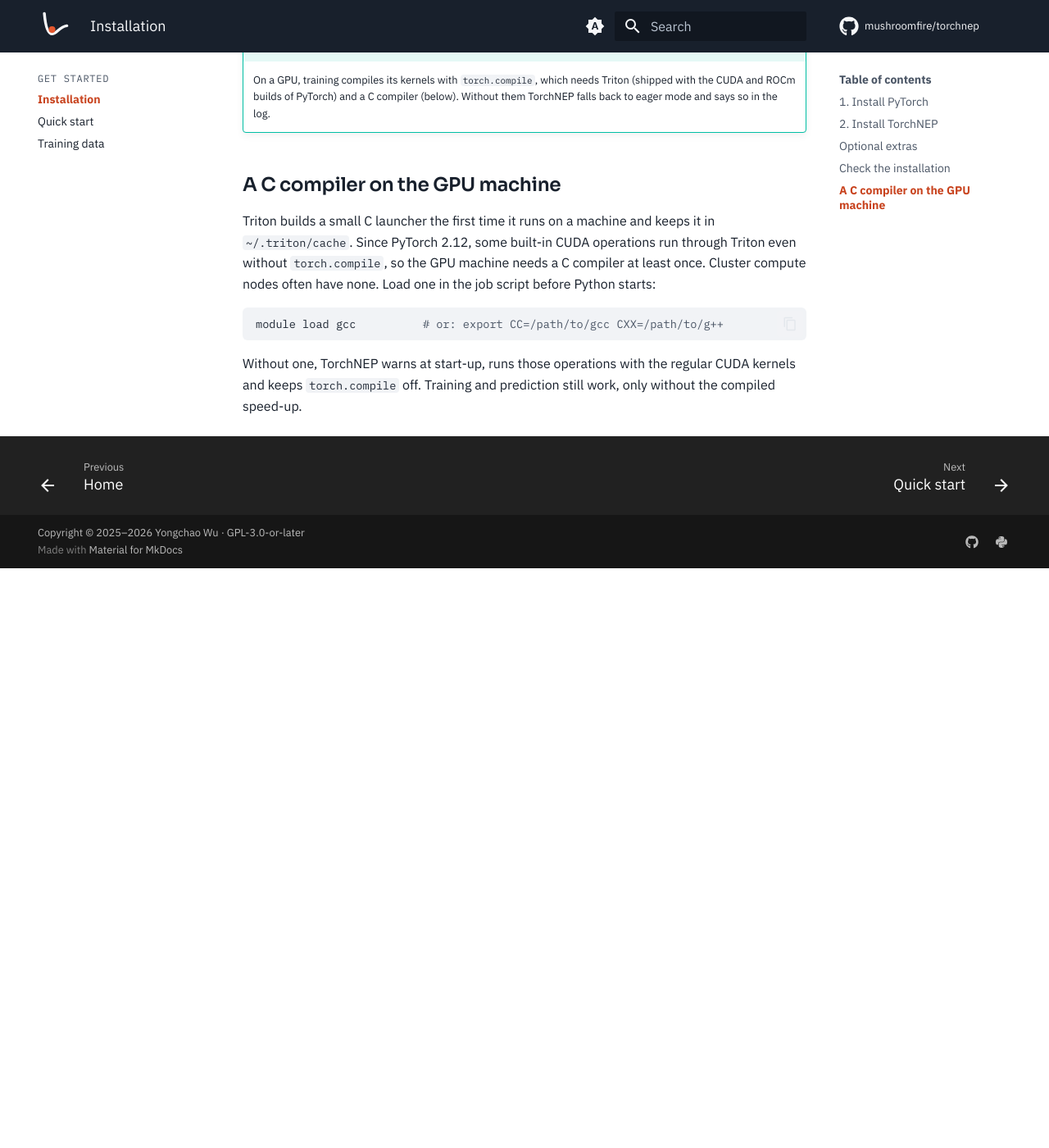
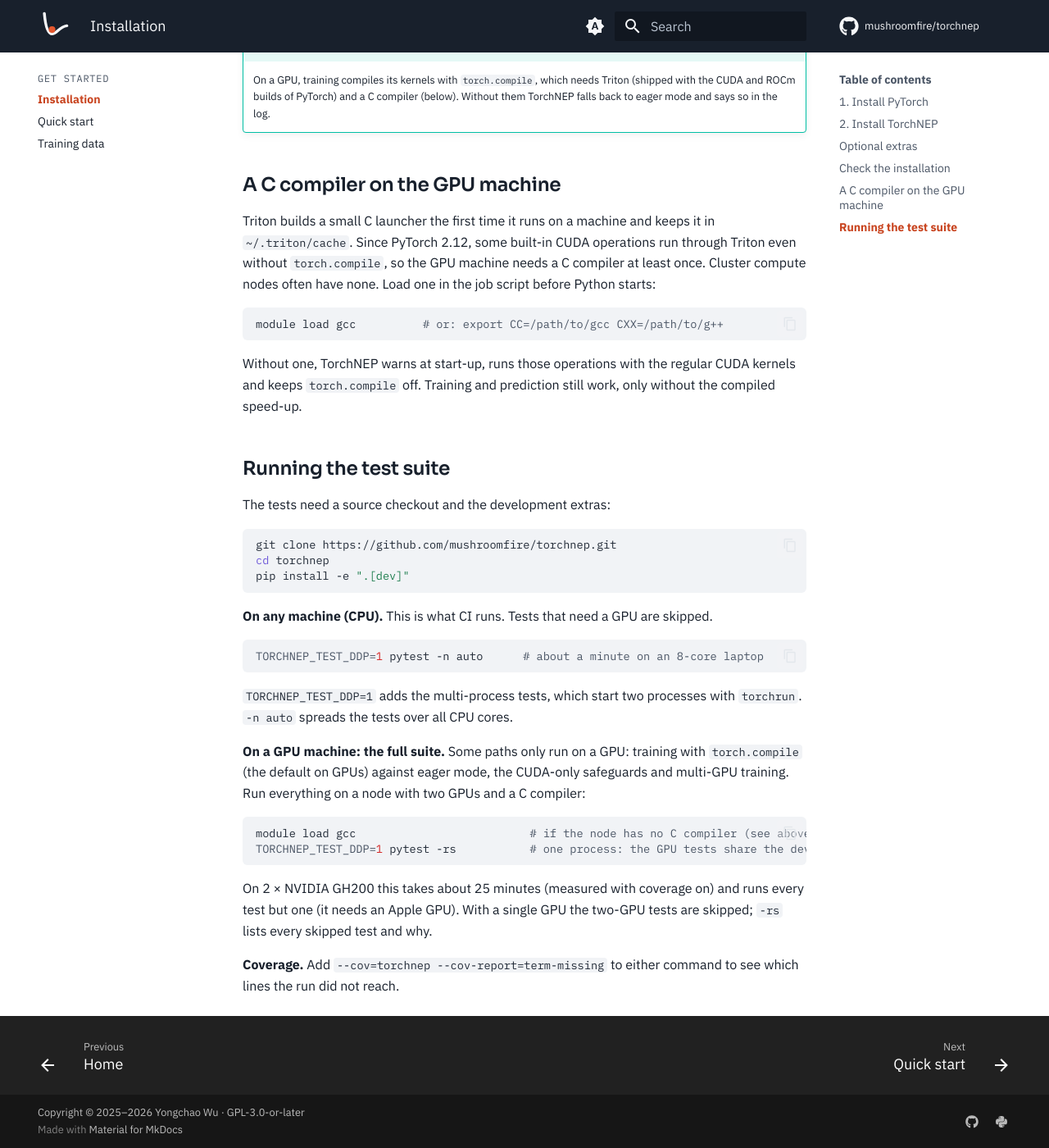
Before and after one commit to mushroomfire/torchnep, an MkDocs documentation site: the page built from docs/getting-started/installation.md, in a window 1280 px wide and 1400 px high, scrolled down 1151 px. Shown: the whole window at 82% size. Built offline with MkDocs 1.6.1 and Material for MkDocs 9.7.7, drawn with Linux system fonts in a browser that asks for light colours; comment, search, counter and statistics services are not loaded; before the commit the page ends 1844 px from its top, so only the background shows below that.

Commit message:
Docs: how to run the full test suite on a GPU machine (Installation); README keeps the short version, GPU coverage 94 %

````diff
--- a/docs/getting-started/installation.md
+++ b/docs/getting-started/installation.md
@@ -60,3 +60,32 @@ module load gcc          # or: export CC=/path/to/gcc CXX=/path/to/g++
 ```
 
 Without one, TorchNEP warns at start-up, runs those operations with the regular CUDA kernels and keeps `torch.compile` off. Training and prediction still work, only without the compiled speed-up.
+
+## Running the test suite
+
+The tests need a source checkout and the development extras:
+
+```bash
+git clone https://github.com/mushroomfire/torchnep.git
+cd torchnep
+pip install -e ".[dev]"
+```
+
+**On any machine (CPU).** This is what CI runs. Tests that need a GPU are skipped.
+
+```bash
+TORCHNEP_TEST_DDP=1 pytest -n auto      # about a minute on an 8-core laptop
+```
+
+`TORCHNEP_TEST_DDP=1` adds the multi-process tests, which start two processes with `torchrun`. `-n auto` spreads the tests over all CPU cores.
+
+**On a GPU machine: the full suite.** Some paths only run on a GPU: training with `torch.compile` (the default on GPUs) against eager mode, the CUDA-only safeguards and multi-GPU training. Run everything on a node with two GPUs and a C compiler:
+
+```bash
+module load gcc                          # if the node has no C compiler (see above)
+TORCHNEP_TEST_DDP=1 pytest -rs           # one process: the GPU tests share the devices
+```
+
+On 2 × NVIDIA GH200 this takes about 25 minutes (measured with coverage on) and runs every test but one (it needs an Apple GPU). With a single GPU the two-GPU tests are skipped; `-rs` lists every skipped test and why.
+
+**Coverage.** Add `--cov=torchnep --cov-report=term-missing` to either command to see which lines the run did not reach.
````
Also changed, not shown: README.md (+2 -3 lines).
